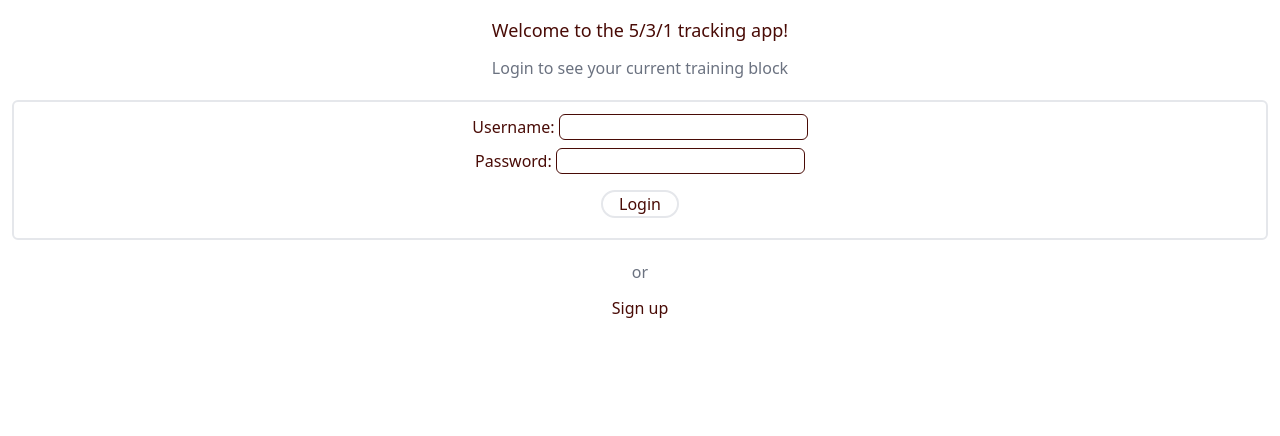
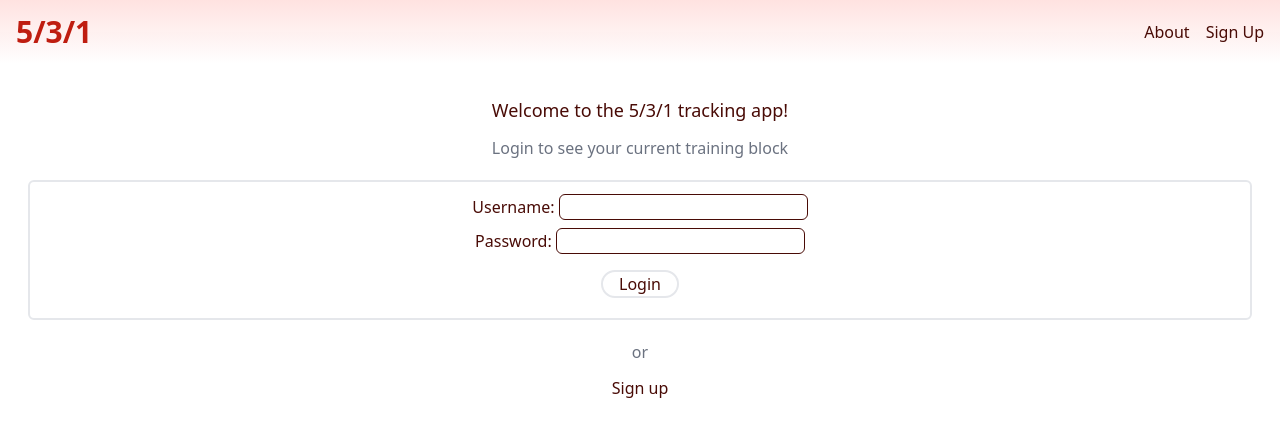
Before and after one commit to danjzych/5-3-1, a SvelteKit app in the folder app/: page / in a window 1280 px wide. Shown: the top 436 px of the page. Built offline with nearby package versions, Linux system fonts and the light colour scheme.

Commit message:
Refactored navbar to persist across logged in and out states. Added protected and public routes

```diff
--- a/app/src/routes/+layout.svelte
+++ b/app/src/routes/+layout.svelte
@@ -7,6 +7,7 @@
 	import { token } from './_stores';
 	import { goto } from '$app/navigation';
 	import { page } from '$app/stores';
+	import Nav from './Nav.svelte';
 
 	let loadingUser: boolean = true;
 
@@ -26,6 +27,17 @@
 		loadingUser = false;
 	}
 
+	function logout() {
+		console.debug('logout');
+
+		$user = null;
+		$token = null;
+		_531API.token = null;
+		localStorage.removeItem('token');
+
+		goto('/');
+	}
+
 	onMount(() => {
 		$token = localStorage.getItem('token');
 		loadingUser = false;
@@ -43,7 +55,8 @@
 	}
 </script>
 
-<main class="min-w-full">
+<Nav {logout} />
+<main class="position absolute top-16 min-w-full p-4">
 	{#if loadingUser}
 		<!-- ADD LOADER COMPONENT -->
 		<p>loading...</p>
--- a/app/src/routes/dashboard/Nav.svelte
+++ b/app/src/routes/Nav.svelte
@@ -1,8 +1,14 @@
 <script lang="ts">
-	import { page } from '$app/stores';
+	import { user } from '../stores';
+	import NavLink from './NavLink.svelte';
 	export let logout: () => void;
 
-	const links = [
+	const publicLinks = [
+		{ name: 'About', path: '/about' },
+		{ name: 'Sign Up', path: '/signup' },
+	];
+
+	const protectedLinks = [
 		{ name: 'Overview', path: '/dashboard' },
 		{ name: 'Training Block', path: '/dashboard/training-block' },
 		{ name: 'Training History', path: '/dashboard/history' },
@@ -12,19 +18,20 @@
 <nav
 	class="from-thunderbird-100 position fixed flex h-16 min-w-full items-center justify-between bg-gradient-to-b to-transparent px-4 py-2"
 >
-	<a href="/dashboard"
+	<a href="/"
 		><h1 class="text-thunderbird-700 text-3xl font-extrabold">5/3/1</h1></a
 	>
 	<div class="flex gap-4">
-		{#each links as link}
-			<a
-				href={link.path}
-				class={$page.url.pathname === link.path
-					? 'text-thunderbird-700'
-					: ''}>{link.name}</a
-			>
-		{/each}
-		<!-- TODO: add pop up modal to confirm logout -->
-		<button on:click={logout}> Logout </button>
+		{#if $user}
+			{#each protectedLinks as link}
+				<NavLink {link} />
+			{/each}
+			<!-- TODO: add pop up modal to confirm logout -->
+			<button on:click={logout}> Logout </button>
+		{:else}
+			{#each publicLinks as link}
+				<NavLink {link} />
+			{/each}
+		{/if}
 	</div>
 </nav>
--- /dev/null
+++ b/app/src/routes/NavLink.svelte
@@ -0,0 +1,11 @@
+<script lang="ts">
+	import { page } from '$app/stores';
+
+	export let link: { name: string; path: string };
+</script>
+
+<a
+	href={link.path}
+	class={$page.url.pathname === link.path ? 'text-thunderbird-700' : ''}
+	>{link.name}</a
+>
--- a/app/src/routes/dashboard/+layout.svelte
+++ b/app/src/routes/dashboard/+layout.svelte
@@ -3,20 +3,6 @@
 	import { user } from '../../stores';
 	import { token } from '../_stores';
 	import { goto } from '$app/navigation';
-	import Nav from './Nav.svelte';
-
-	function logout() {
-		console.debug('logout');
-
-		$user = null;
-		$token = null;
-		_531API.token = null;
-
-		goto('/');
-	}
 </script>
 
-<Nav {logout} />
-<div class="position absolute top-16 min-w-full p-4">
-	<slot />
-</div>
+<slot />
```
